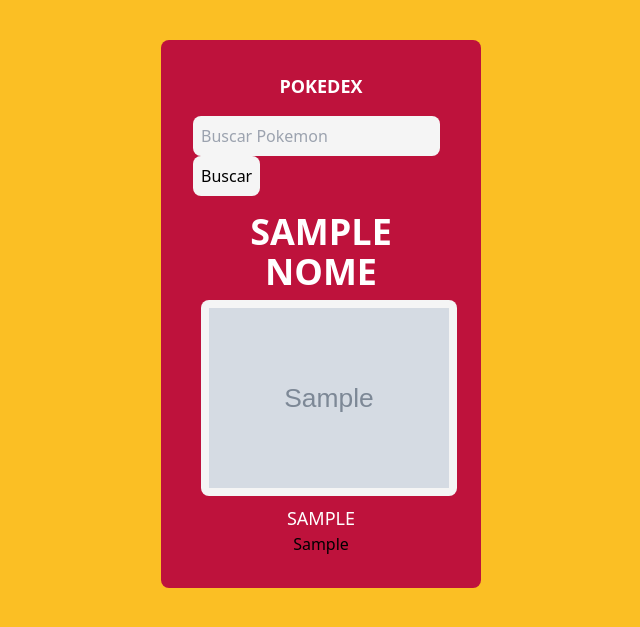
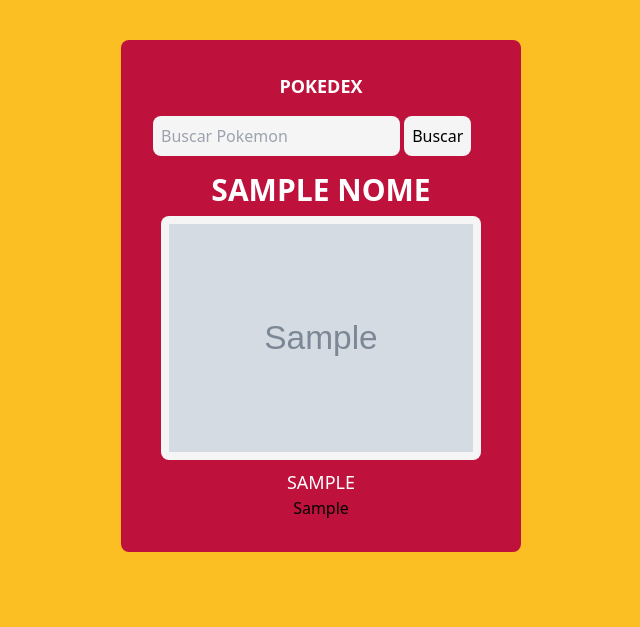
Before and after one commit to MatheusKraieski/pokedex_api, a Flask app: template templates/index.html in a window 1280 px wide. Shown: the top 627 px of the page, without its empty margins (319-959 px from the left). Run offline with Flask 2, Linux system fonts and the light colour scheme; the template is opened without the code that fills it: most values are stand-ins (such as "Sample title", 1, 10 or a date in 2020); grey boxes marked "Sample" are stand-in pictures; some libraries are stand-ins or nearby versions.

Commit message:
Update index.html

```diff
--- a/templates/index.html
+++ b/templates/index.html
@@ -8,13 +8,13 @@
     <title>Document</title>
 </head>
 <body class="bg-amber-400 flex justify-center ">
-    <div class="m-10 w-3/12">
+    <div class="m-10 w-4/12 flex justify-center">
         <div class=" bg-rose-700 p-8 rounded-lg ">
-            <h1 class="text-lg text-center text-white font-bold mb-4 ">POKEDEX</h1>
+            <h1 class="text-lg text-center text-white font-bold mb-4 text-4xl ">POKEDEX</h1>
             <form action="buscar" method="POST">
                 <input class="bg-neutral-100 rounded-lg p-2" placeholder="Buscar Pokemon" name="nome" type="text">
                 <button class="bg-neutral-100 p-2 rounded-lg bg-amber-400"type=submit" name="buscar">Buscar</button> <br>
-                <h3 class="text-4xl text-center text-white font-bold uppercase mt-4">{{nome}}</h3>
+                <h3 class="text-3xl text-center text-white font-bold uppercase mt-4">{{nome}}</h3>
                 <img class="w-80 bg-neutral-100 p-2 rounded-lg m-2 " src="{{foto}}" alt="">
                 <div class="text-center text-white text-lg uppercase">{{tipo1}}</div>
                 <div class="text-center">{{tipo2}}</div>
```
